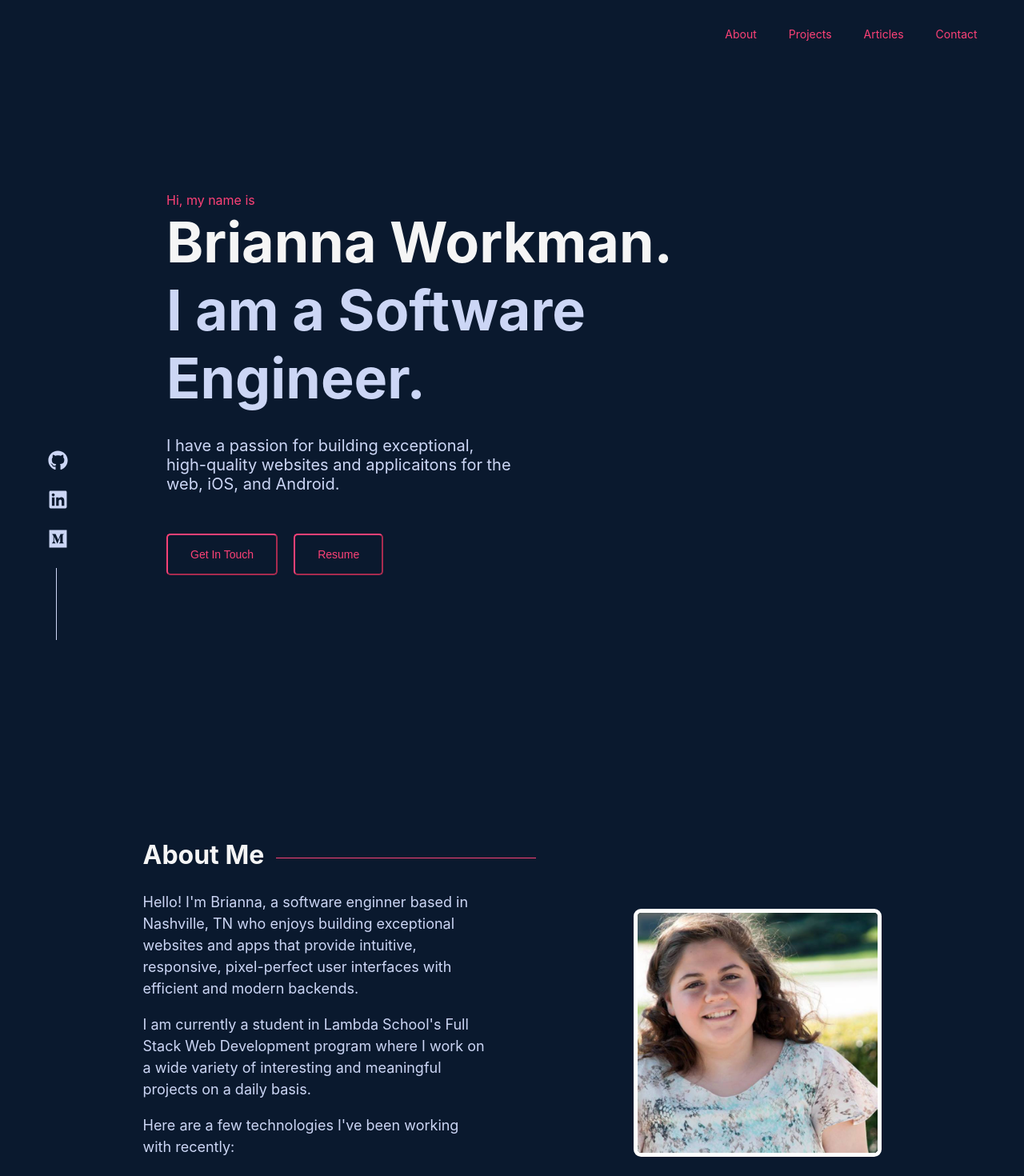
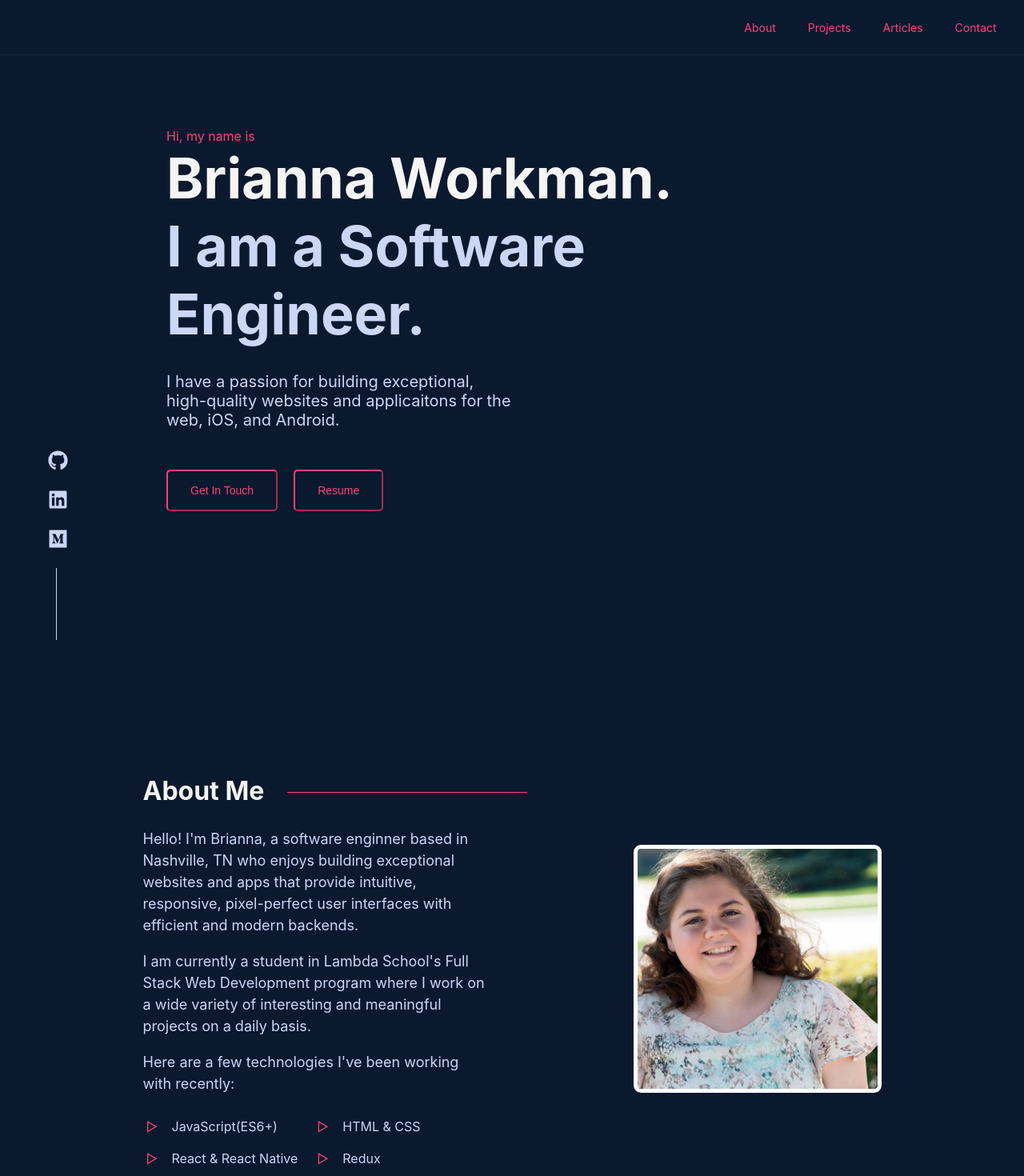
Before and after one commit to briannaworkman/portfolio, a React (Create React App) app: page / in a window 1280 px wide. Shown: the top 1470 px of the page at 80% size. Built offline with nearby package versions, Linux system fonts and the light colour scheme.

Commit message:
Fixes about me header

```diff
--- a/src/assets/styles/about.css
+++ b/src/assets/styles/about.css
@@ -15,22 +15,22 @@
   color: #f5f5f5;
   line-height: 0.1;
   display: inline-block;
-  position: relative;
 }
 
 .about h2:after {
+  width: 200px;
   content: '';
-  position: absolute;
-  height: 5px;
-  border-bottom: 0.2px solid #fc4177;
-  top: 0;
-  width: 325px;
+  display: block;
+  height: 1px;
+  width: 300px;
+  background-color: #fc4177;
+  margin-left: 60%;
 }
 
-.about h2:after {
+/* .about h2:after {
   left: 100%;
   margin-left: 15px;
-}
+} */
 
 .about p {
   width: 85%;
--- a/src/assets/styles/header.css
+++ b/src/assets/styles/header.css
@@ -8,7 +8,7 @@
   display: flex;
   flex-direction: column;
   align-items: flex-start;
-  margin: 15rem 5rem;
+  margin: 10rem 5rem;
 }
 .header-p {
   color: #fc4177;
--- a/src/assets/styles/nav.css
+++ b/src/assets/styles/nav.css
@@ -1,11 +1,12 @@
 .nav {
   display: flex;
   justify-content: flex-end;
-  padding-top: 2rem;
+  padding: 1.5rem;
   background-color: #0a192e;
   position: fixed;
   top: 0;
   width: 97%;
+  border-bottom: 0.5px solid #11223a;
 }
 
 .container a {
```
